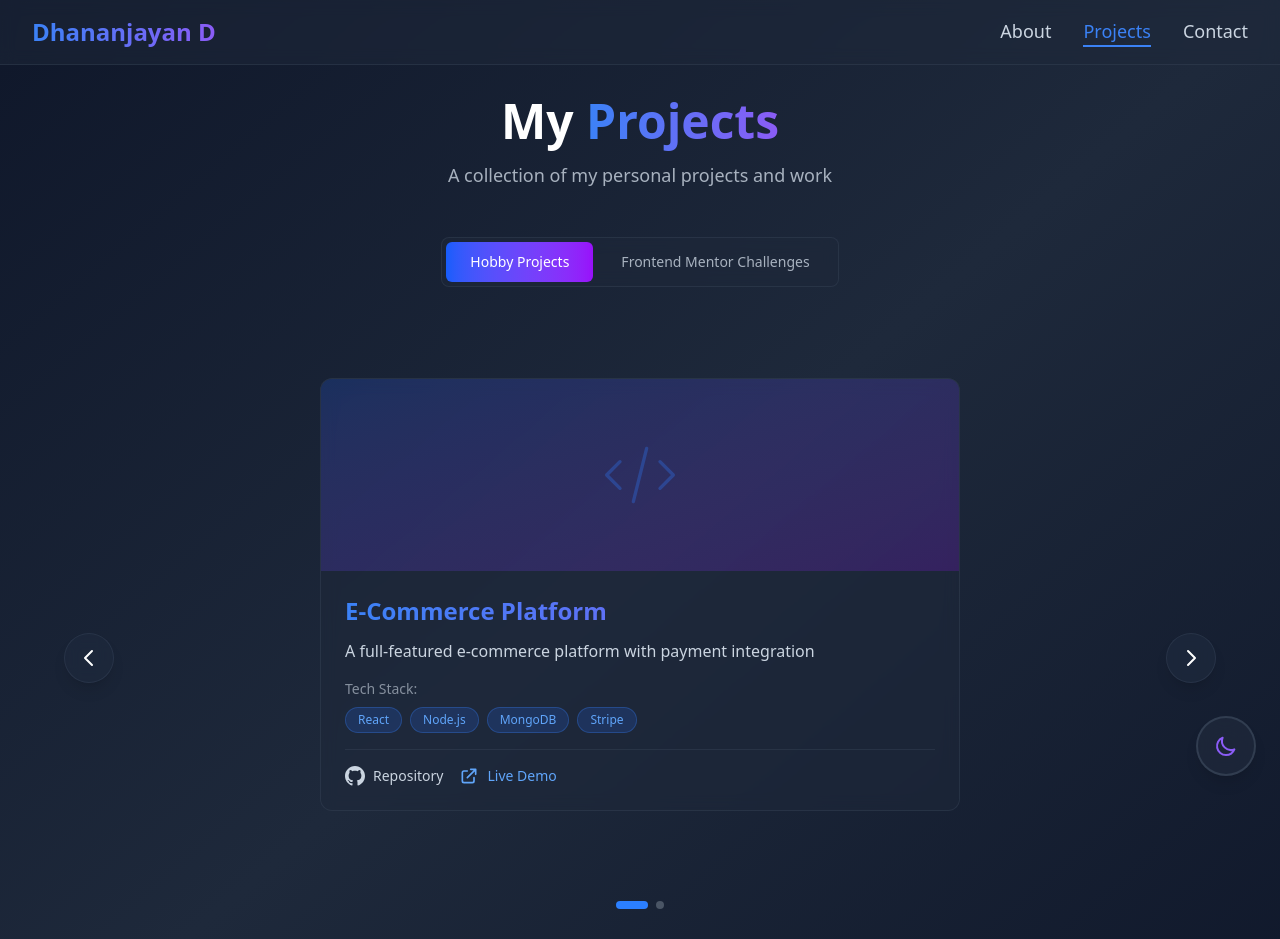
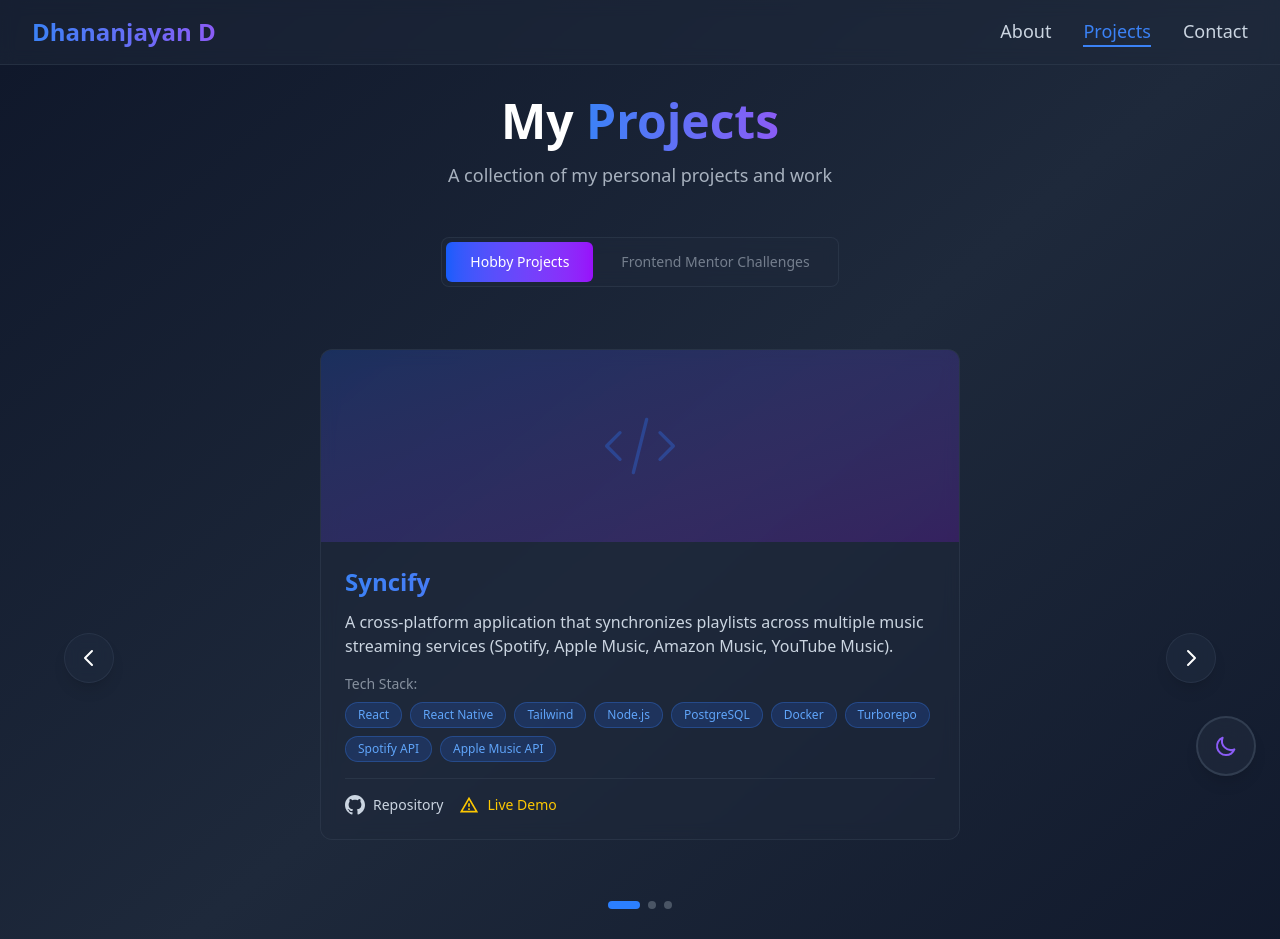
Before and after one commit to dhananjayandayalan/dhananjayan-d, a Next.js app: page /projects in a window 1280 px wide. Shown: the top 939 px of the page. Built offline with nearby package versions, Linux system fonts and the light colour scheme.

Commit message:
feat: refactor ExperienceCardModal to use Modal component, add UnderConstructionModal, and update project details in portfolio

```diff
--- a/src/components/about/ExperienceMap.tsx
+++ b/src/components/about/ExperienceMap.tsx
@@ -6,7 +6,6 @@
 import LocationPin from './map/LocationPin';
 import ExperienceCard from './map/ExperienceCard';
 import TimelineLegendItem from './map/TimelineLegendItem';
-import Modal from '../common/Modal';
 import ExperienceCardModal from './map/ExperienceCardModal';
 import type { Experience } from '../../types';
 
@@ -110,12 +109,10 @@
       </motion.div>
 
       {/* Modal for Experience Details */}
-      <Modal
+      {selectedExperience && (
+        <ExperienceCardModal
           isOpen={selectedExperience !== null}
           onClose={() => setSelectedExperience(null)}
-      >
-        {selectedExperience && (
-          <ExperienceCardModal
           company={selectedExperience.company}
           position={selectedExperience.position}
           period={selectedExperience.period}
@@ -123,7 +120,6 @@
           techStack={selectedExperience.techStack}
         />
       )}
-      </Modal>
     </div>
   );
 };
--- a/src/components/about/map/ExperienceCardModal.tsx
+++ b/src/components/about/map/ExperienceCardModal.tsx
@@ -1,6 +1,9 @@
 import { motion } from 'framer-motion';
+import Modal from '../../common/Modal';
 
 interface ExperienceCardModalProps {
+  isOpen: boolean;
+  onClose: () => void;
   company: string;
   position: string;
   period: string;
@@ -8,9 +11,10 @@
   techStack: string[];
 }
 
-const ExperienceCardModal = ({ company, position, period, city, techStack }: ExperienceCardModalProps) => {
+const ExperienceCardModal = ({ isOpen, onClose, company, position, period, city, techStack }: ExperienceCardModalProps) => {
   return (
-    <motion.div
+    <Modal isOpen={isOpen} onClose={onClose}>
+      <motion.div
       className="space-y-6"
       initial={{ opacity: 0, y: 20 }}
       animate={{ opacity: 1, y: 0 }}
@@ -80,7 +84,8 @@
           Click outside or press ESC to close
         </p>
       </div>
-    </motion.div>
+      </motion.div>
+    </Modal>
   );
 };
 
--- a/src/components/layout/Footer.tsx
+++ b/src/components/layout/Footer.tsx
@@ -3,7 +3,7 @@
     <footer className="w-full py-6 border-t border-gray-200 dark:border-gray-800">
       <div className="container mx-auto px-4 md:px-6 lg:px-8">
         <p className="text-center text-sm text-gray-600 dark:text-gray-400">
-          Made with React💗
+          Made with Next❤️
         </p>
       </div>
     </footer>
--- a/src/components/projects/ProjectCard.tsx
+++ b/src/components/projects/ProjectCard.tsx
@@ -1,11 +1,14 @@
+import { useState } from 'react';
 import { motion } from 'framer-motion';
 import type { Project } from '../../types';
+import UnderConstructionModal from './UnderConstructionModal';
 
 interface ProjectCardProps {
   project: Project;
 }
 
 const ProjectCard = ({ project }: ProjectCardProps) => {
+  const [isModalOpen, setIsModalOpen] = useState(false);
   return (
     <motion.div
       className="bg-slate-800/50 backdrop-blur-sm border border-slate-700 rounded-xl overflow-hidden hover:border-blue-500/50 transition-all duration-300 h-full flex flex-col"
@@ -80,7 +83,7 @@
             <span className="text-sm font-medium">Repository</span>
           </motion.a>
 
-          {project.liveUrl && (
+          {project.liveUrl ? (
             <motion.a
               href={project.liveUrl}
               target="_blank"
@@ -94,9 +97,28 @@
               </svg>
               <span className="text-sm font-medium">Live Demo</span>
             </motion.a>
+          ) : (
+            <motion.button
+              onClick={() => setIsModalOpen(true)}
+              className="flex items-center space-x-2 text-yellow-400 hover:text-yellow-300 transition-colors"
+              whileHover={{ scale: 1.05 }}
+              whileTap={{ scale: 0.95 }}
+            >
+              <svg className="w-5 h-5" fill="currentColor" viewBox="0 0 24 24">
+                <path d="M12 2L1 21h22L12 2zm0 3.99L19.53 19H4.47L12 5.99zM11 16h2v2h-2v-2zm0-6h2v4h-2v-4z" />
+              </svg>
+              <span className="text-sm font-medium">Live Demo</span>
+            </motion.button>
           )}
         </div>
       </div>
+
+      {/* Under Construction Modal */}
+      <UnderConstructionModal
+        isOpen={isModalOpen}
+        onClose={() => setIsModalOpen(false)}
+        projectName={project.name}
+      />
     </motion.div>
   );
 };
--- a/src/components/projects/TabSwitch.tsx
+++ b/src/components/projects/TabSwitch.tsx
@@ -16,14 +16,14 @@
             onClick={() => onTabChange(tab.id)}
             className={`relative px-6 py-2.5 rounded-md text-sm font-medium transition-all duration-200 ${
               activeTab === tab.id
-                ? 'text-white'
-                : 'text-gray-400 hover:text-gray-300'
+                ? 'text-white!'
+                : 'text-gray-600'
             }`}
           >
             {activeTab === tab.id && (
               <motion.div
                 layoutId="activeTab"
-                className="absolute inset-0 bg-gradient-to-r from-blue-600 to-purple-600 rounded-md"
+                className="absolute inset-0 bg-linear-to-r from-blue-600 to-purple-600 rounded-md"
                 transition={{ type: "spring", bounce: 0.2, duration: 0.6 }}
               />
             )}
--- /dev/null
+++ b/src/components/projects/UnderConstructionModal.tsx
@@ -0,0 +1,90 @@
+import { motion } from 'framer-motion';
+import Modal from '../common/Modal';
+
+interface UnderConstructionModalProps {
+  isOpen: boolean;
+  onClose: () => void;
+  projectName: string;
+}
+
+const UnderConstructionModal = ({ isOpen, onClose, projectName }: UnderConstructionModalProps) => {
+  return (
+    <Modal isOpen={isOpen} onClose={onClose}>
+      <div className="flex flex-col items-center justify-center py-8 px-4">
+        {/* Construction Icon */}
+        <motion.div
+          initial={{ rotate: -10 }}
+          animate={{ rotate: 10 }}
+          transition={{
+            repeat: Infinity,
+            repeatType: 'reverse',
+            duration: 1,
+            ease: 'easeInOut',
+          }}
+          className="mb-6"
+        >
+          <svg
+            className="w-24 h-24 text-yellow-500"
+            fill="currentColor"
+            viewBox="0 0 24 24"
+            xmlns="http://www.w3.org/2000/svg"
+          >
+            <path d="M12 2L1 21h22L12 2zm0 3.99L19.53 19H4.47L12 5.99zM11 16h2v2h-2v-2zm0-6h2v4h-2v-4z" />
+          </svg>
+        </motion.div>
+
+        {/* Title */}
+        <motion.h2
+          initial={{ opacity: 0, y: 20 }}
+          animate={{ opacity: 1, y: 0 }}
+          transition={{ delay: 0.2 }}
+          className="text-3xl font-bold mb-4 text-center"
+        >
+          <span className="text-gradient">Under Construction</span>
+        </motion.h2>
+
+        {/* Message */}
+        <motion.div
+          initial={{ opacity: 0, y: 20 }}
+          animate={{ opacity: 1, y: 0 }}
+          transition={{ delay: 0.3 }}
+          className="text-center space-y-4 max-w-md"
+        >
+          <p className="text-gray-300 dark:text-gray-300 light:text-gray-700 text-lg">
+            The live demo for <span className="text-blue-400 dark:text-blue-400 light:text-blue-600 font-semibold">{projectName}</span> is currently under construction.
+          </p>
+          <p className="text-gray-400 dark:text-gray-400 light:text-gray-600 text-sm">
+            This project is being worked on and will be deployed soon. Check back later for the live version!
+          </p>
+        </motion.div>
+
+        {/* Decorative construction barrier */}
+        <motion.div
+          initial={{ opacity: 0, scaleX: 0 }}
+          animate={{ opacity: 1, scaleX: 1 }}
+          transition={{ delay: 0.4 }}
+          className="mt-8 w-full max-w-sm"
+        >
+          <div className="h-3 bg-linear-to-r from-yellow-500 via-black to-yellow-500 rounded-full"
+               style={{
+                 backgroundImage: 'repeating-linear-gradient(45deg, #eab308 0px, #eab308 20px, #000000 20px, #000000 40px)'
+               }}
+          />
+        </motion.div>
+
+        {/* Close Button */}
+        <motion.button
+          initial={{ opacity: 0 }}
+          animate={{ opacity: 1 }}
+          transition={{ delay: 0.5 }}
+          onClick={onClose}
+          className="mt-8 px-6 py-3 bg-blue-600 hover:bg-blue-500 text-white! font-semibold rounded-lg transition-all duration-200 hover:scale-105"
+        >
+          Got it!
+        </motion.button>
+      </div>
+    </Modal>
+  );
+};
+
+export default UnderConstructionModal;
--- a/src/data/portfolio.ts
+++ b/src/data/portfolio.ts
@@ -40,25 +40,6 @@
   }
 ];
 
-export const projects: Project[] = [
-  {
-    id: 1,
-    name: 'E-Commerce Platform',
-    description: 'A full-featured e-commerce platform with payment integration',
-    techStack: ['React', 'Node.js', 'MongoDB', 'Stripe'],
-    githubUrl: 'https://github.com/yourusername/ecommerce',
-    liveUrl: 'https://your-ecommerce.com'
-  },
-  {
-    id: 2,
-    name: 'Task Management App',
-    description: 'A collaborative task management application with real-time updates',
-    techStack: ['React', 'Firebase', 'Tailwind CSS'],
-    githubUrl: 'https://github.com/yourusername/task-manager',
-    liveUrl: 'https://your-task-app.com'
-  }
-];
-
 export const projectCategories: ProjectCategory[] = [
   {
     id: 'hobby',
@@ -66,19 +47,25 @@
     projects: [
       {
         id: 1,
-        name: 'E-Commerce Platform',
-        description: 'A full-featured e-commerce platform with payment integration',
-        techStack: ['React', 'Node.js', 'MongoDB', 'Stripe'],
-        githubUrl: 'https://github.com/yourusername/ecommerce',
-        liveUrl: 'https://your-ecommerce.com'
+        name: 'Syncify',
+        description: 'A cross-platform application that synchronizes playlists across multiple music streaming services (Spotify, Apple Music, Amazon Music, YouTube Music).',
+        techStack: ['React', 'React Native', 'Tailwind', 'Node.js', 'PostgreSQL', 'Docker', 'Turborepo', 'Spotify API', 'Apple Music API'],
+        githubUrl: 'https://github.com/dhananjayandayalan/syncify',
       },
       {
         id: 2,
-        name: 'Task Management App',
-        description: 'A collaborative task management application with real-time updates',
-        techStack: ['React', 'Firebase', 'Tailwind CSS'],
-        githubUrl: 'https://github.com/yourusername/task-manager',
-        liveUrl: 'https://your-task-app.com'
+        name: 'Cheerify',
+        description: 'A web application that generates truly unique, AI-powered personalized cheer-up notes for Twitter users by analyzing their Twitter personality and creating custom PDF messages.',
+        techStack: ['Vue', 'Node.js', 'Gemini API', 'Twitter API', 'PDF Generation'],
+        githubUrl: 'https://github.com/dhananjayandayalan/cheerify'
+      },
+      {
+        id: 3,
+        name: 'Personal Portfolio',
+        description: 'My personal portfolio website showcasing my projects, skills, and experience.',
+        techStack: ['Next.js', 'TypeScript', 'Tailwind CSS', 'Framer Motion', 'Vercel'],
+        githubUrl: 'https://github.com/dhananjayandayalan/cheerify',
+        liveUrl: 'https://dhananjayan-d.vercel.app'
       }
     ]
   },
@@ -92,7 +79,7 @@
 export const skills: Skill[] = [
   {
     category: 'Frontend',
-    items: ['React', 'TypeScript', 'Next.js', 'Remix', 'Tailwind CSS', 'SCSS', 'Shadcn', 'Redux', 'React Native']
+    items: ['React', 'TypeScript', 'Next.js', 'Remix', 'Vue.js', 'Tailwind CSS', 'SCSS', 'Shadcn', 'Redux', 'React Native']
   },
   {
     category: 'Backend',
@@ -104,6 +91,6 @@
   },
   {
     category: 'Tools',
-    items: ['Git', 'Figma', 'Jest', 'Vitest', 'Turborepo', 'Webpack', 'Vite']
+    items: ['Git', 'Figma', 'Jest', 'Vitest', 'Turborepo', 'Webpack', 'Vite', 'Twilio']
   }
 ];
```
Lines whose indentation alone changed are shown as unchanged.
